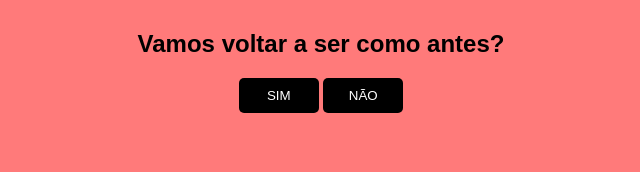
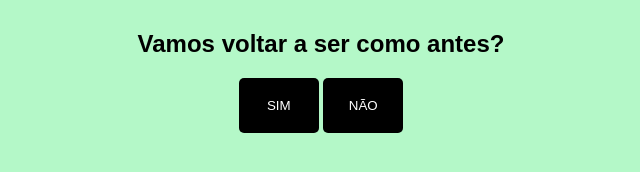
Before and after one commit to davibsilva/recados, a plain HTML site: page index.html in a window 1280 px wide. Shown: the whole page, without its empty margins (329-969 px from the left). Drawn offline with Linux system fonts and the light colour scheme.

Commit message:
Update index.html

```diff
--- a/index.html
+++ b/index.html
@@ -17,7 +17,7 @@
 </body>
 <style>
     #content {
-        background: #ff7a7a;
+        background: #B4F8C8;
         width: 100%;
         height: 100%;
         position: fixed;
@@ -32,7 +32,7 @@
         background: black;
         color: white;
         border: none;
-        padding: 10px;
+        padding: 20px;
         width: 80px;
         border-radius: 5px;
     }
```
